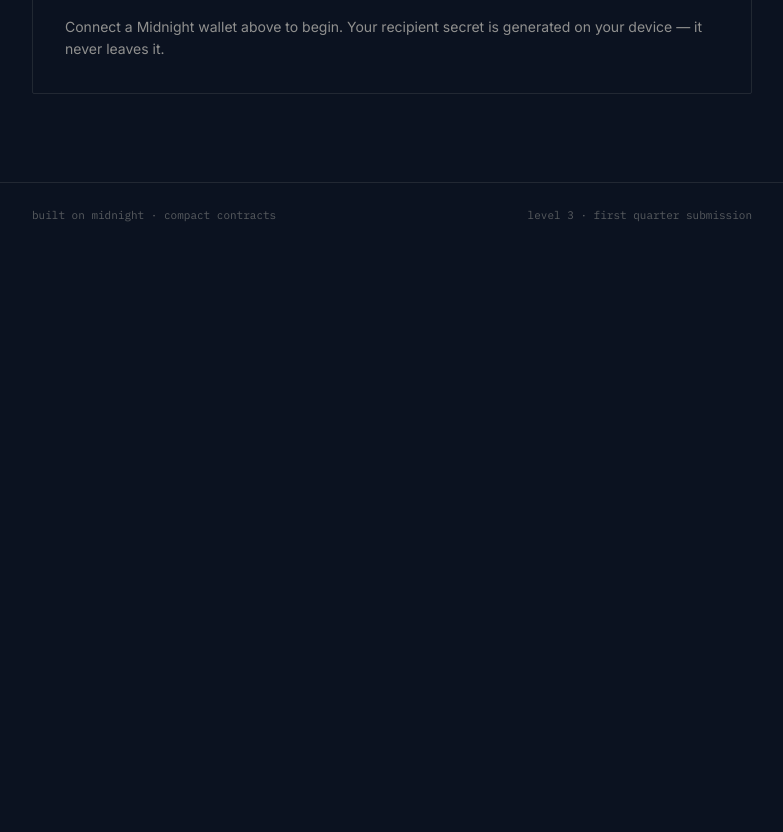
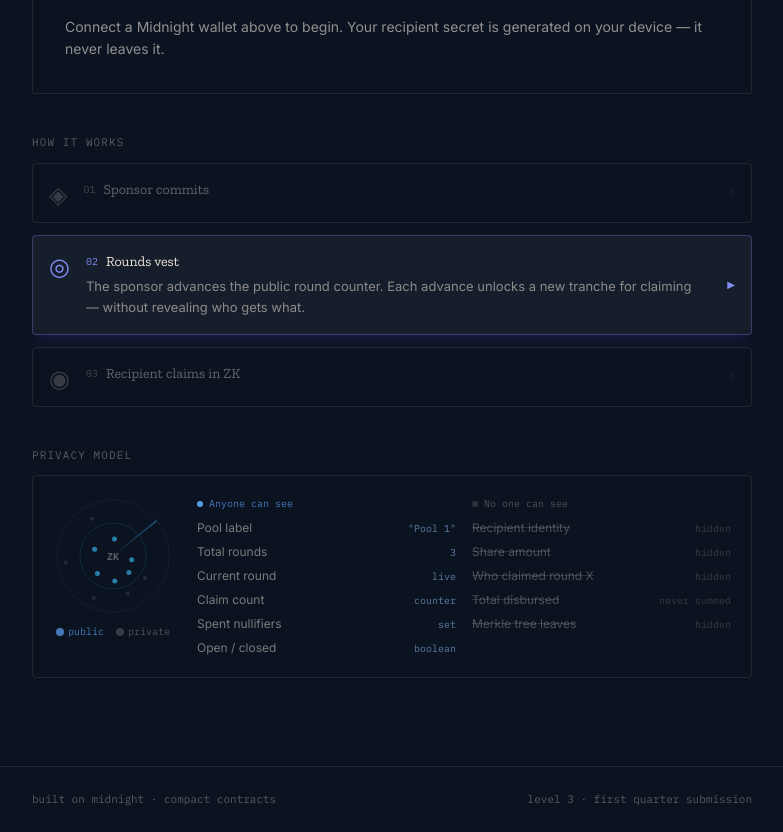
Before and after one commit to mehatanu87/cistern, a React (Vite) app: page / in a window 1280 px wide. Shown: the part 700-1532 px from the top of the page, without its empty margins (248-1031 px from the left). Before the commit the page ends 948 px from the top, so only its background shows below. Built offline with nearby package versions, Linux system fonts and the light colour scheme; the HTML template or start-up script is replaced by a standard one.

Commit message:
Add new PrivacyRadar and HowItWorks animated components

```diff
--- a/src/App.tsx
+++ b/src/App.tsx
@@ -1,6 +1,8 @@
 import { Header } from "./components/Header";
 import { DeploymentBanner } from "./components/DeploymentBanner";
 import { ClaimBasin } from "./components/ClaimBasin";
+import { HowItWorks } from "./components/HowItWorks";
+import { PrivacyRadar } from "./components/PrivacyRadar";
 import { useMidnightWallet } from "./hooks/useMidnightWallet";
 import { getDeployment } from "./lib/contractClient";
 
@@ -23,6 +25,8 @@ function App() {
         <section className="mb-10">
           <ClaimBasin walletApi={wallet.walletApi} walletConnected={wallet.status === "connected"} />
         </section>
+        <HowItWorks />
+        <PrivacyRadar />
       </main>
       <footer className="border-t border-sand/10">
         <div className="mx-auto max-w-3xl px-6 py-6 flex flex-col sm:flex-row justify-between gap-2">
--- /dev/null
+++ b/src/components/HowItWorks.tsx
@@ -0,0 +1,83 @@
+import { useEffect, useState } from "react";
+
+const steps = [
+  {
+    id: "01",
+    icon: "◈",
+    title: "Sponsor commits",
+    detail: "A sponsor publishes a Merkle root — a cryptographic fingerprint of all recipients and share amounts. No individual amounts are ever on-chain.",
+    color: "text-blue-400",
+    border: "border-blue-400/30",
+    glow: "shadow-blue-500/10",
+  },
+  {
+    id: "02",
+    icon: "◎",
+    title: "Rounds vest",
+    detail: "The sponsor advances the public round counter. Each advance unlocks a new tranche for claiming — without revealing who gets what.",
+    color: "text-indigo-400",
+    border: "border-indigo-400/30",
+    glow: "shadow-indigo-500/10",
+  },
+  {
+    id: "03",
+    icon: "◉",
+    title: "Recipient claims in ZK",
+    detail: "Recipients prove — in zero-knowledge — that they are allocated and haven't claimed this round yet. Only a claim count is ever public. Identity and amount stay private.",
+    color: "text-teal-400",
+    border: "border-teal-400/30",
+    glow: "shadow-teal-500/10",
+  },
+];
+
+export function HowItWorks() {
+  const [active, setActive] = useState(0);
+
+  useEffect(() => {
+    const t = setInterval(() => setActive((p) => (p + 1) % steps.length), 3000);
+    return () => clearInterval(t);
+  }, []);
+
+  return (
+    <section className="mb-10">
+      <p className="font-mono text-[11px] text-sand/35 mb-3 uppercase tracking-widest">How it works</p>
+      <div className="grid gap-3">
+        {steps.map((s, i) => {
+          const isActive = active === i;
+          return (
+            <button
+              key={s.id}
+              onClick={() => setActive(i)}
+              className={`text-left w-full rounded border p-4 transition-all duration-500 ${
+                isActive
+                  ? `${s.border} bg-white/5 shadow-lg ${s.glow}`
+                  : "border-sand/10 bg-transparent hover:bg-white/3"
+              }`}
+            >
+              <div className="flex items-start gap-4">
+                <span className={`font-mono text-2xl leading-none mt-0.5 transition-all duration-500 ${isActive ? s.color : "text-sand/20"}`}>
+                  {s.icon}
+                </span>
+                <div className="flex-1 min-w-0">
+                  <div className="flex items-center gap-2 mb-1">
+                    <span className={`font-mono text-[10px] transition-colors duration-300 ${isActive ? s.color : "text-sand/25"}`}>{s.id}</span>
+                    <span className={`font-display text-sm transition-colors duration-300 ${isActive ? "text-sand" : "text-sand/40"}`}>{s.title}</span>
+                  </div>
+                  <div
+                    className="overflow-hidden transition-all duration-500"
+                    style={{ maxHeight: isActive ? "80px" : "0px", opacity: isActive ? 1 : 0 }}
+                  >
+                    <p className="text-sand/55 text-[13px] leading-relaxed pr-2">{s.detail}</p>
+                  </div>
+                </div>
+                <span className={`font-mono text-[10px] self-center transition-colors duration-300 ${isActive ? s.color : "text-sand/15"}`}>
+                  {isActive ? "▶" : "○"}
+                </span>
+              </div>
+            </button>
+          );
+        })}
+      </div>
+    </section>
+  );
+}
--- /dev/null
+++ b/src/components/PrivacyRadar.tsx
@@ -0,0 +1,159 @@
+import { useEffect, useRef } from "react";
+
+const PUBLIC_ITEMS = [
+  { label: "Pool label", value: "\"Pool 1\"" },
+  { label: "Total rounds", value: "3" },
+  { label: "Current round", value: "live" },
+  { label: "Claim count", value: "counter" },
+  { label: "Spent nullifiers", value: "set" },
+  { label: "Open / closed", value: "boolean" },
+];
+
+const PRIVATE_ITEMS = [
+  { label: "Recipient identity", value: "hidden" },
+  { label: "Share amount", value: "hidden" },
+  { label: "Who claimed round X", value: "hidden" },
+  { label: "Total disbursed", value: "never summed" },
+  { label: "Merkle tree leaves", value: "hidden" },
+];
+
+function Pip({ color, delay }: { color: string; delay: number }) {
+  return (
+    <span
+      className={`inline-block w-1.5 h-1.5 rounded-full ${color} animate-pulse`}
+      style={{ animationDelay: `${delay}ms` }}
+    />
+  );
+}
+
+export function PrivacyRadar() {
+  const canvasRef = useRef<HTMLCanvasElement>(null);
+
+  useEffect(() => {
+    const canvas = canvasRef.current;
+    if (!canvas) return;
+    const ctx = canvas.getContext("2d");
+    if (!ctx) return;
+
+    let frame = 0;
+    let raf: number;
+
+    const draw = () => {
+      const w = canvas.width;
+      const h = canvas.height;
+      ctx.clearRect(0, 0, w, h);
+
+      const cx = w / 2;
+      const cy = h / 2;
+      const t = frame / 120;
+
+      // Outer ring
+      ctx.beginPath();
+      ctx.arc(cx, cy, cx - 4, 0, Math.PI * 2);
+      ctx.strokeStyle = "rgba(255,255,255,0.06)";
+      ctx.lineWidth = 1;
+      ctx.stroke();
+
+      // Inner ring — public zone
+      ctx.beginPath();
+      ctx.arc(cx, cy, cx * 0.55, 0, Math.PI * 2);
+      ctx.strokeStyle = "rgba(56,189,248,0.15)";
+      ctx.lineWidth = 1;
+      ctx.stroke();
+
+      // Rotating sweep line
+      const angle = (t * Math.PI * 2) % (Math.PI * 2);
+      ctx.beginPath();
+      ctx.moveTo(cx, cy);
+      ctx.lineTo(cx + Math.cos(angle) * (cx - 4), cy + Math.sin(angle) * (cx - 4));
+      const grad = ctx.createLinearGradient(cx, cy, cx + Math.cos(angle) * (cx - 4), cy + Math.sin(angle) * (cx - 4));
+      grad.addColorStop(0, "rgba(56,189,248,0)");
+      grad.addColorStop(1, "rgba(56,189,248,0.5)");
+      ctx.strokeStyle = grad;
+      ctx.lineWidth = 1.5;
+      ctx.stroke();
+
+      // Dots — public (inner ring, steady)
+      const publicDots = [0.2, 0.8, 1.5, 2.3, 3.5, 4.8];
+      publicDots.forEach((a, i) => {
+        const r = cx * 0.35 + Math.sin(t * 2 + i) * 4;
+        const dx = cx + Math.cos(a) * r;
+        const dy = cy + Math.sin(a) * r;
+        ctx.beginPath();
+        ctx.arc(dx, dy, 2.5, 0, Math.PI * 2);
+        ctx.fillStyle = "rgba(56,189,248,0.7)";
+        ctx.fill();
+      });
+
+      // Dots — private (outer ring, hidden/dim)
+      const privateDots = [0.6, 1.2, 2.0, 3.0, 4.2];
+      privateDots.forEach((a, i) => {
+        const r = cx * 0.72 + Math.sin(t * 1.5 + i * 1.3) * 5;
+        const dx = cx + Math.cos(a) * r;
+        const dy = cy + Math.sin(a) * r;
+        ctx.beginPath();
+        ctx.arc(dx, dy, 2, 0, Math.PI * 2);
+        ctx.fillStyle = "rgba(148,163,184,0.2)";
+        ctx.fill();
+      });
+
+      // Center label
+      ctx.font = "bold 10px monospace";
+      ctx.fillStyle = "rgba(233,228,216,0.4)";
+      ctx.textAlign = "center";
+      ctx.fillText("ZK", cx, cy + 4);
+
+      frame++;
+      raf = requestAnimationFrame(draw);
+    };
+
+    raf = requestAnimationFrame(draw);
+    return () => cancelAnimationFrame(raf);
+  }, []);
+
+  return (
+    <section className="mb-10">
+      <p className="font-mono text-[11px] text-sand/35 mb-3 uppercase tracking-widest">Privacy model</p>
+      <div className="rounded border border-sand/10 bg-white/3 p-5 flex flex-col sm:flex-row gap-6 items-start">
+        {/* Radar */}
+        <div className="flex-shrink-0 flex flex-col items-center gap-2">
+          <canvas ref={canvasRef} width={120} height={120} className="opacity-90" />
+          <div className="flex items-center gap-3 font-mono text-[10px]">
+            <span className="flex items-center gap-1 text-blue-400/70"><span className="w-2 h-2 rounded-full bg-blue-400/70 inline-block" /> public</span>
+            <span className="flex items-center gap-1 text-sand/30"><span className="w-2 h-2 rounded-full bg-sand/20 inline-block" /> private</span>
+          </div>
+        </div>
+
+        {/* Tables */}
+        <div className="flex-1 grid sm:grid-cols-2 gap-4 min-w-0">
+          <div>
+            <p className="font-mono text-[10px] text-blue-400/70 mb-2 flex items-center gap-1.5">
+              <Pip color="bg-blue-400" delay={0} /> Anyone can see
+            </p>
+            <div className="space-y-1.5">
+              {PUBLIC_ITEMS.map((item) => (
+                <div key={item.label} className="flex items-center justify-between gap-2">
+                  <span className="text-sand/50 text-[12px]">{item.label}</span>
+                  <span className="font-mono text-[10px] text-blue-300/60 shrink-0">{item.value}</span>
+                </div>
+              ))}
+            </div>
+          </div>
+          <div>
+            <p className="font-mono text-[10px] text-sand/30 mb-2 flex items-center gap-1.5">
+              <Pip color="bg-sand/20" delay={200} /> No one can see
+            </p>
+            <div className="space-y-1.5">
+              {PRIVATE_ITEMS.map((item) => (
+                <div key={item.label} className="flex items-center justify-between gap-2">
+                  <span className="text-sand/30 text-[12px] line-through decoration-sand/15">{item.label}</span>
+                  <span className="font-mono text-[10px] text-sand/20 shrink-0">{item.value}</span>
+                </div>
+              ))}
+            </div>
+          </div>
+        </div>
+      </div>
+    </section>
+  );
+}
```
